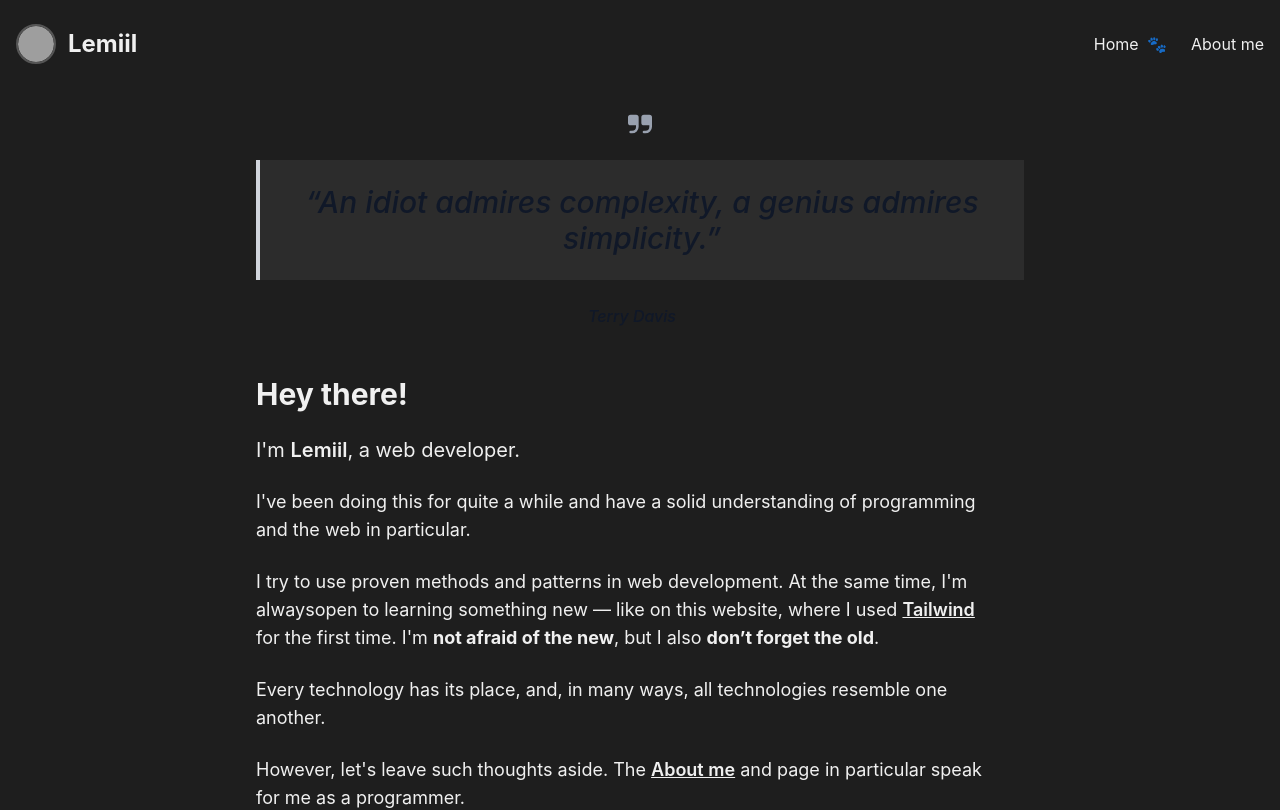
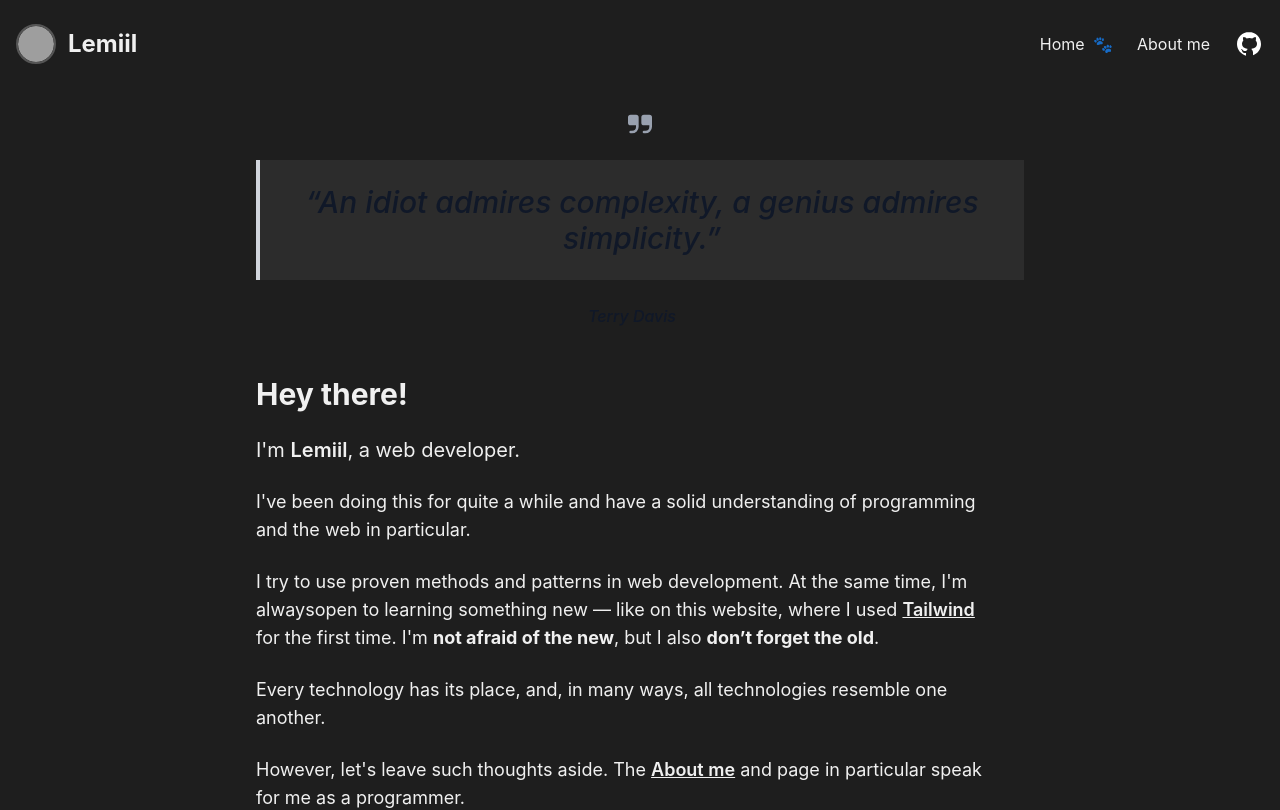
Before and after one commit to lemiil/lemiil-fun, a Vue app: page / in a window 1280 px wide. Shown: the top 810 px of the page. Built offline with nearby package versions, Linux system fonts and the light colour scheme; grey boxes are pictures that could not be loaded.

Commit message:
add github link

```diff
--- a/src/views/Layout.vue
+++ b/src/views/Layout.vue
@@ -2,7 +2,6 @@
     <div id="app" class="min-h-screen flex flex-col">
         <header class="accent-border relative">
             <div class="mx-auto w-full max-w-screen-xl py-6 px-4 flex justify-between items-center">
-
                 <div class="flex items-center gap-3">
                     <div class="avatar">
                         <img src="https://avatars.githubusercontent.com/u/168548703?s=400&u=3cb8a2f7444d7e8069f42e715988448319d06a07&v=4"
@@ -13,9 +12,26 @@
                     </a>
                 </div>
 
-                <nav class="hidden sm:flex gap-6">
+                <nav class="hidden sm:flex gap-6 items-center">
                     <router-link class="accent-hover transition" :to="{ name: 'Home' }">Home</router-link>
                     <router-link class="accent-hover transition" :to="{ name: 'About' }">About me</router-link>
+
+                    <a href="https://github.com/lemiil" target="_blank" rel="noopener noreferrer"
+                        class="hover:opacity-80 transition">
+                        <svg xmlns="http://www.w3.org/2000/svg" x="0px" y="0px" width="30" height="30"
+                            viewBox="0,0,256,256" style="fill:#FFFFFF;">
+                            <g fill="#ffffff" fill-rule="nonzero" stroke="none" stroke-width="1" stroke-linecap="butt"
+                                stroke-linejoin="miter" stroke-miterlimit="10" stroke-dasharray="" stroke-dashoffset="0"
+                                font-family="none" font-weight="none" font-size="none" text-anchor="none"
+                                style="mix-blend-mode: normal">
+                                <g transform="scale(8.53333,8.53333)">
+                                    <path
+                                        d="M15,3c-6.627,0 -12,5.373 -12,12c0,5.623 3.872,10.328 9.092,11.63c-0.056,-0.162 -0.092,-0.35 -0.092,-0.583v-2.051c-0.487,0 -1.303,0 -1.508,0c-0.821,0 -1.551,-0.353 -1.905,-1.009c-0.393,-0.729 -0.461,-1.844 -1.435,-2.526c-0.289,-0.227 -0.069,-0.486 0.264,-0.451c0.615,0.174 1.125,0.596 1.605,1.222c0.478,0.627 0.703,0.769 1.596,0.769c0.433,0 1.081,-0.025 1.691,-0.121c0.328,-0.833 0.895,-1.6 1.588,-1.962c-3.996,-0.411 -5.903,-2.399 -5.903,-5.098c0,-1.162 0.495,-2.286 1.336,-3.233c-0.276,-0.94 -0.623,-2.857 0.106,-3.587c1.798,0 2.885,1.166 3.146,1.481c0.896,-0.307 1.88,-0.481 2.914,-0.481c1.036,0 2.024,0.174 2.922,0.483c0.258,-0.313 1.346,-1.483 3.148,-1.483c0.732,0.731 0.381,2.656 0.102,3.594c0.836,0.945 1.328,2.066 1.328,3.226c0,2.697 -1.904,4.684 -5.894,5.097c1.098,0.573 1.899,2.183 1.899,3.396v2.734c0,0.104 -0.023,0.179 -0.035,0.268c4.676,-1.639 8.035,-6.079 8.035,-11.315c0,-6.627 -5.373,-12 -12,-12z">
+                                    </path>
+                                </g>
+                            </g>
+                        </svg>
+                    </a>
                 </nav>
 
                 <button @click="isMenuOpen = !isMenuOpen" class="that-button sm:hidden z-50 ease-in-out">
@@ -28,6 +44,7 @@
                 </button>
             </div>
 
+
             <transition name="slide">
                 <div v-if="isMenuOpen" @click.self="isMenuOpen = false" class="fixed inset-0 z-40 sm:hidden">
                     <div class="bg-coolblack absolute top-0 left-0 w-3/4 h-full p-6 flex flex-col gap-4 z-50 shadow-lg">
@@ -35,12 +52,26 @@
                             :to="{ name: 'Home' }">Home</router-link>
                         <router-link class="accent-hover transition" @click="isMenuOpen = false"
                             :to="{ name: 'About' }">About me</router-link>
+                        <a href="https://github.com/lemiil" target="_blank" rel="noopener noreferrer"
+                            class="hover:opacity-80 transition mt-2">
+                            <svg xmlns="http://www.w3.org/2000/svg" width="30" height="30" viewBox="0,0,256,256"
+                                style="fill:#FFFFFF;">
+                                <g fill="#ffffff">
+                                    <g transform="scale(8.53333,8.53333)">
+                                        <path
+                                            d="M15,3c-6.627,0 -12,5.373 -12,12c0,5.623 3.872,10.328 9.092,11.63c-0.056,-0.162 -0.092,-0.35 -0.092,-0.583v-2.051c-0.487,0 -1.303,0 -1.508,0c-0.821,0 -1.551,-0.353 -1.905,-1.009c-0.393,-0.729 -0.461,-1.844 -1.435,-2.526c-0.289,-0.227 -0.069,-0.486 0.264,-0.451c0.615,0.174 1.125,0.596 1.605,1.222c0.478,0.627 0.703,0.769 1.596,0.769c0.433,0 1.081,-0.025 1.691,-0.121c0.328,-0.833 0.895,-1.6 1.588,-1.962c-3.996,-0.411 -5.903,-2.399 -5.903,-5.098c0,-1.162 0.495,-2.286 1.336,-3.233c-0.276,-0.94 -0.623,-2.857 0.106,-3.587c1.798,0 2.885,1.166 3.146,1.481c0.896,-0.307 1.88,-0.481 2.914,-0.481c1.036,0 2.024,0.174 2.922,0.483c0.258,-0.313 1.346,-1.483 3.148,-1.483c0.732,0.731 0.381,2.656 0.102,3.594c0.836,0.945 1.328,2.066 1.328,3.226c0,2.697 -1.904,4.684 -5.894,5.097c1.098,0.573 1.899,2.183 1.899,3.396v2.734c0,0.104 -0.023,0.179 -0.035,0.268c4.676,-1.639 8.035,-6.079 8.035,-11.315c0,-6.627 -5.373,-12 -12,-12z">
+                                        </path>
+                                    </g>
+                                </g>
+                            </svg>
+                        </a>
                     </div>
                 </div>
             </transition>
+
         </header>
 
-        <main class="flex-grow flex items-center justify-center px-4">
+        <main class=" flex-grow flex items-center justify-center px-4">
             <div class="text-center max-w-screen-md ">
                 <slot />
             </div>
```
